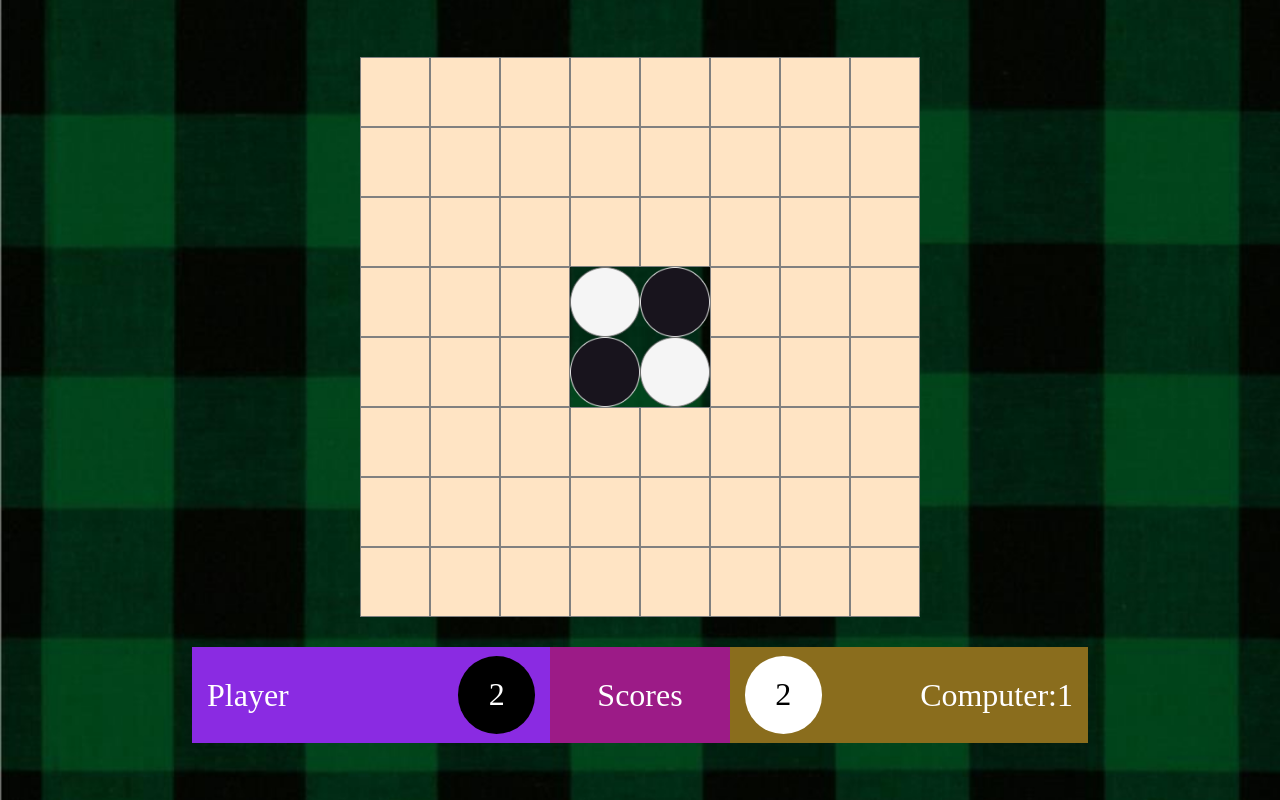
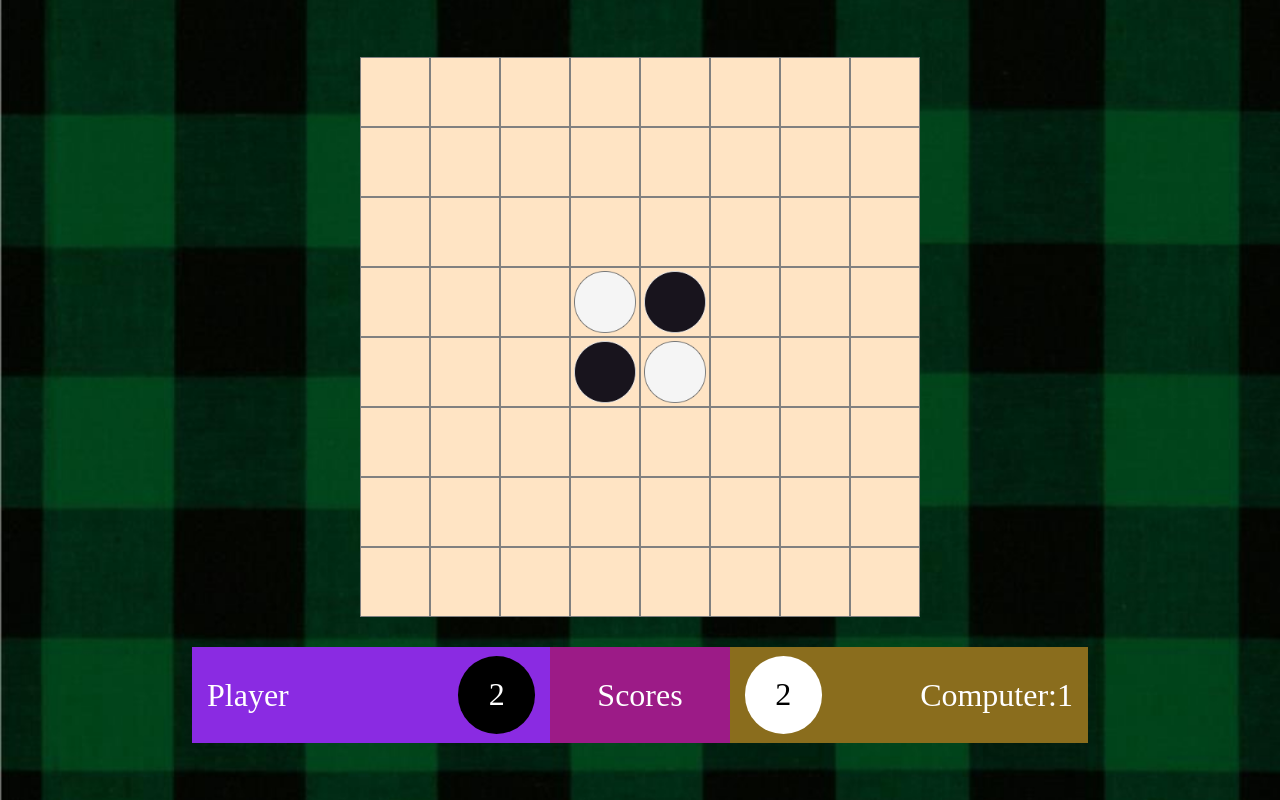
Before and after one commit to MushyTaro/MushyTaro.github.io, a React (Vite) app: page /game/1/1 in a window 1280 px wide. Built offline with nearby package versions, Linux system fonts and the light colour scheme.

Commit message:
refactor: add return type and minor code changes

```diff
--- a/src/components/MainPage.tsx
+++ b/src/components/MainPage.tsx
@@ -5,19 +5,19 @@ import black_disc_imagePath from "../assets/black-disc.png";
 import white_disc_imagePath from "../assets/white-disc.png";
 import { DiscColor, Difficulty } from "../types";
 
-function MainPage() {
+function MainPage(): JSX.Element {
   const [selectedDifficulty, setSelectedDifficulty] = useState<Difficulty>("Easy");
   const [selectedDiscColor, setSelectedDiscColor] = useState<DiscColor>("W");
   const navigate = useNavigate();
 
-  const handleDifficulty = (difficulty: Difficulty) => {
+  const handleDifficulty = (difficulty: Difficulty): void => {
     setSelectedDifficulty(difficulty);
   };
-  const handleDiscColor = (discColor: DiscColor) => {
+  const handleDiscColor = (discColor: DiscColor): void => {
     setSelectedDiscColor(discColor);
   };
 
-  const handleSubmit = () => {
+  const handleSubmit = (): void => {
     navigate(`/game/${selectedDifficulty}/${selectedDiscColor}`);
   };
 
--- a/src/components/game-page/GameBoard.tsx
+++ b/src/components/game-page/GameBoard.tsx
@@ -4,22 +4,20 @@ import white_disc_imagePath from "../../assets/white-disc.png";
 import { GridValue } from "../../types";
 import "../../styles/game-page/GameBoard.css";
 
-function Grid({ value }: { value: GridValue }) {
-  if (value === "") {
-    return <div className="gameboard-grid" />;
-  }
-  const imagePath = value === "V" ? green_dot_imagePath : value === "W" ? white_disc_imagePath : black_disc_imagePath;
-  const altText = value === "V" ? "Valid Move Indicator" : `${value === "W" ? "White" : "Black"} Disc`;
-
+function Grid({ value }: { value: GridValue }): JSX.Element {
   return (
-    <img
-      className={value === "V" ? "gameboard-grid__indicator" : "gameboard-grid__disc"}
-      src={imagePath}
-      alt={altText}
-    />
+    <div className="gameboard-grid">
+      {value !== "" && (
+        <img
+          className={value === "V" ? "gameboard-grid__indicator" : "gameboard-grid__disc"}
+          src={value === "V" ? green_dot_imagePath : value === "W" ? white_disc_imagePath : black_disc_imagePath}
+          alt={value === "V" ? "Valid Move Indicator" : `${value === "W" ? "White" : "Black"} Disc`}
+        />
+      )}
+    </div>
   );
 }
-export default function GameBoard({ board }: { board: GridValue[][] }) {
+export default function GameBoard({ board }: { board: GridValue[][] }): JSX.Element {
   return (
     <div className="reversi-board">
       {board.map((row, rowIndex) =>
--- a/src/components/game-page/GamePage.tsx
+++ b/src/components/game-page/GamePage.tsx
@@ -5,11 +5,12 @@ import GameBoard from "./GameBoard";
 import "../../styles/game-page/GamePage.css";
 import ScoreBoard from "./ScoreBoard";
 
-function GamePage() {
+function GamePage(): JSX.Element | null {
   const { difficulty, discColor } = useParams<{
     difficulty: Difficulty;
     discColor: DiscColor;
   }>();
+
   if (!difficulty || !discColor) {
     return null;
   }
@@ -23,9 +24,7 @@ function GamePage() {
   initialBoard[centerRow - 1][centerCol] = "B";
   initialBoard[centerRow][centerCol - 1] = "B";
 
-  const playerTurn = discColor;
-
-  const board = markValidMoves(playerTurn, initialBoard);
+  const board = markValidMoves(discColor, initialBoard);
   return (
     <div className="game-page-container">
       <GameBoard board={board} />
--- a/src/components/game-page/ScoreBoard.tsx
+++ b/src/components/game-page/ScoreBoard.tsx
@@ -6,7 +6,7 @@ interface ScoreBoardProps {
   discColor: DiscColor;
 }
 
-export default function ScoreBoard({ difficulty, discColor }: ScoreBoardProps) {
+export default function ScoreBoard({ difficulty, discColor }: ScoreBoardProps): JSX.Element {
   const [playerDiscColor, computerDiscColor] = discColor === "W" ? ["--white", ""] : ["", "--white"];
 
   return (
--- a/src/logic/validLogic.ts
+++ b/src/logic/validLogic.ts
@@ -1,13 +1,22 @@
 import { DiscColor, GridValue } from "../types";
 
-export function getDiscsToFlip(row: number, col: number, currentDiscColor: DiscColor, board: GridValue[][]) {
+interface GridPosition {
+  row: number;
+  col: number;
+}
+
+export function getDiscsToFlip(
+  GridPosition: GridPosition,
+  currentDiscColor: DiscColor,
+  board: GridValue[][]
+): GridPosition[] {
   const boardCopy: GridValue[][] = board.map((rowCopy) => [...rowCopy]);
   const discsToFlip: { row: number; col: number }[] = [];
   for (let rowDelta = -1; rowDelta <= 1; rowDelta += 1) {
     for (let colDelta = -1; colDelta <= 1; colDelta += 1) {
       if (!(rowDelta === 0 && colDelta === 0)) {
-        let currentRow = row + rowDelta;
-        let currentCol = col + colDelta;
+        let currentRow = GridPosition.row + rowDelta;
+        let currentCol = GridPosition.col + colDelta;
         const tempDisc: { row: number; col: number }[] = [];
         while (
           currentRow >= 0 &&
@@ -46,8 +55,8 @@ export function markValidMoves(currentDiscColor: DiscColor, board: GridValue[][]
   for (let row = 0; row < board.length; row += 1) {
     for (let col = 0; col < board[row].length; col += 1) {
       if (board[row][col] === "" || board[row][col] === "V") {
-        const isValidMove = getDiscsToFlip(row, col, currentDiscColor, board);
-        if (isValidMove.length) {
+        const discsToFlip = getDiscsToFlip({ row, col }, currentDiscColor, board);
+        if (discsToFlip.length) {
           boardCopy[row][col] = "V";
         } else if (board[row][col] === "V") {
           boardCopy[row][col] = "";
```
